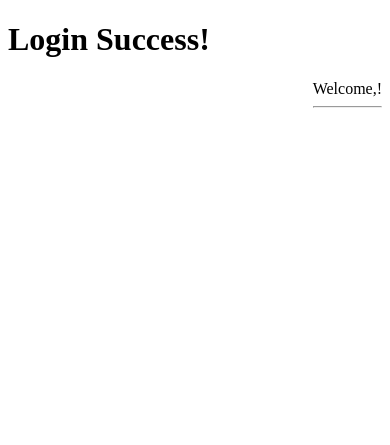
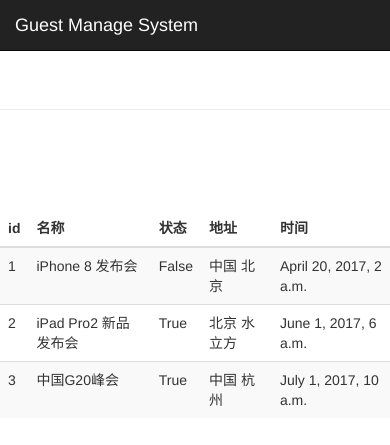
Before and after one commit to ZhengWang1988/guest, a Django app: page /search_name/ in a window 390 px wide. Shown: the top 445 px of the page. Run offline with Django 3.2, Linux system fonts and the light colour scheme; a user stored in the database is signed in; data comes from the database, SQL or seed files in the repository; some libraries are stand-ins or nearby versions.

Commit message:
嘉宾管理页面完成

```diff
--- a/guest/urls.py
+++ b/guest/urls.py
@@ -25,5 +25,6 @@ urlpatterns = [
     url(r'^login_action/$',views.login_action),
     url(r'^event_manage/$',views.event_manage),
     url(r'^search_name/$',views.search_name),
+    url(r'^guest_manage/$',views.guest_manage),
 	#添加路径
 ]
--- a/sign/templates/event_manage.html
+++ b/sign/templates/event_manage.html
@@ -1,12 +1,70 @@
 <!DOCTYPE html>
-<html>
+<html lang="zh-CN">
 <head>
-	<title>Event Page</title>
+	{% load bootstrap3 %}
+	{% bootstrap_css %}
+	{% bootstrap_javascript %}
+	<title>Guest Manager</title>
 </head>
-<body>
-<h1>Login Success!</h1>
-<div style="float: right;">
-	<a>Welcome,{{user}}!</a><hr/>
+<body role="document">
+	<!--导航栏-->
+	<nav class="navbar navbar-inverse navbar-fixed-top">
+		<div class="container">
+			<div class="navbar-header">
+				<a class="navbar-brand" href="/event_manage/">Guest Manage System</a>
+			</div>
+			<div id="navbar" class="collapse navbar-collapse">
+			<ul class="nav navbar-nav">
+				<li class="active"><a href="#">发布会</a></li>
+				<li><a href="/guest_manage/">嘉宾</a></li>
+			</ul>
+			<ul class="nav navbar-nav navbar-right">
+				<li><a href="#">{{user}}</a></li>
+				<li><a href="/logout/">退出</a></li>
+			</ul>
+			</div>
+		</div>
+	</nav>
+
+
+<!-- 发布会搜索表单 -->
+<div class="page-header" style="padding-top: 60px;">
+	<div id="navbar" class="navbar-collapse collapse">
+	<form class="form-group" method="get" action="/search_name/">
+		<div class="form-group">
+			<input type="text" name="name" placeholder="名称" class="form-control">
+		</div>
+		<button type="submit" class="btn btn-success">搜索</button>
+	</form>
+
+	</div>
 </div>
+
+
+<!-- 发布会列表 -->
+<div class="row" style="padding-top: 80px;">
+	<div class="col-md-6">
+		<table class="table table-striped">
+			<thead>
+				<tr>
+					<th>id</th><th>名称</th><th>状态</th><th>地址</th><th>时间</th>
+				</tr>
+			</thead>
+			<tbody>
+				{% for event in events %}
+				<tr>
+					<td>{{ event.id }}</td>
+					<td>{{ event.name }}</td>
+					<td>{{ event.status }}</td>
+					<td>{{ event.address }}</td>
+					<td>{{ event.start_time }}</td>
+				</tr>
+				{% endfor %}
+			</tbody>
+		</table>
+	</div>
+</div>
+
+
 </body>
 </html>
--- a/sign/views.py
+++ b/sign/views.py
@@ -2,7 +2,7 @@ from django.shortcuts import render
 from django.http import HttpResponse,HttpResponseRedirect
 from django.contrib import auth
 from django.contrib.auth.decorators import login_required
-from sign.models import Event
+from sign.models import Event,Guest
 
 
 # Create your views here.
@@ -36,5 +36,11 @@ def search_name(request):
 	username = request.session.get('user','')
 	search_name = request.GET.get('name','')
 	event_list = Event.objects.filter(name__contains=search_name)
-	return render(request,"event_manage.html",{'user':username,
-											   'events':event_list})
+	return render(request,"event_manage.html",{'user':username,'events':event_list})
+
+#嘉宾管理
+@login_required()
+def guest_manage(request):
+	username = request.session.get('user', '')
+	guest_list = Guest.objects.all()
+	return render(request, "guest_manage.html", {'user': username, 'guests': guest_list})
```
Also changed, not shown: sign/templates/guest_manage.html (added, +62 -0 lines).
